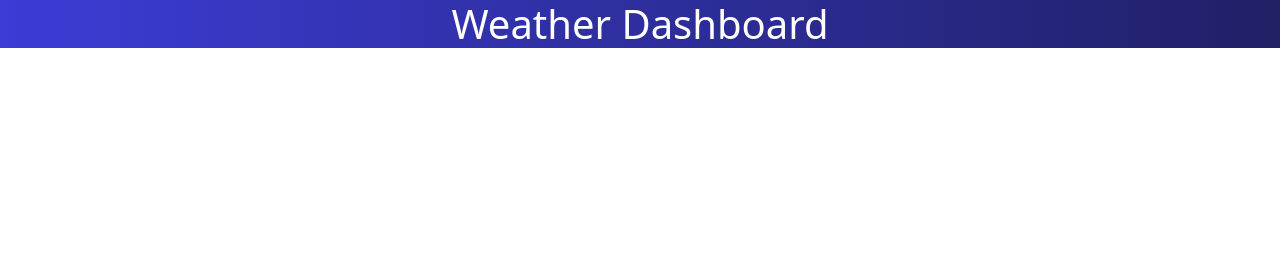
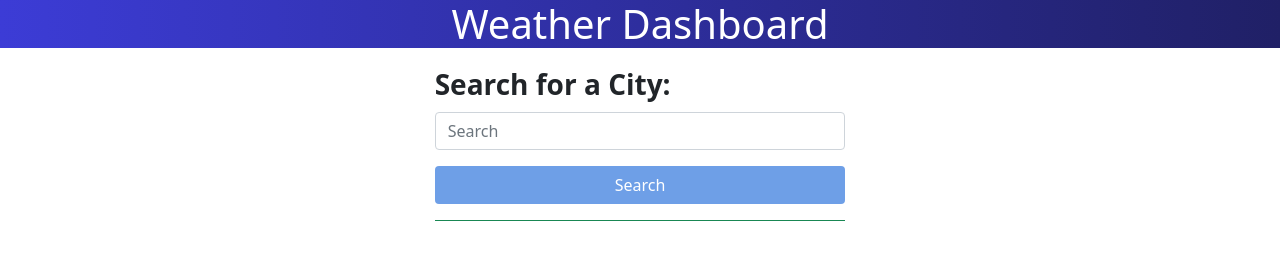
Before and after one commit to wolldog/weather-dashboard, a plain HTML site: page index.html in a window 1280 px wide. Drawn offline with nearby package versions, Linux system fonts and the light colour scheme.

Commit message:
Add search title, input and button; html & css

```diff
--- a/assets/css/style.css
+++ b/assets/css/style.css
@@ -14,3 +14,8 @@
     background-image: linear-gradient(to right, var(--lightblue), var(--darkblue));
 
 }
+
+#search {
+
+    background-color: var(--paleblue);
+}
--- a/index.html
+++ b/index.html
@@ -17,6 +17,17 @@
         </div>
     </header>
     <main>
+        <div class="row">
+            <div class="col-md-4 container-md">
+                <form class="mb-3 pb-3 border-bottom border-success">
+                    <label for="inputSearch" class="col-form-label fw-bold fs-3">Search for a City:</label>
+                    <div class="d-grid gap-3">
+                        <input type="text" class="form-control" placeholder='Search' id="inputSearch">
+                        <button type="submit" class="btn text-white" id="search">Search</button>
+                    </div>
+                </form>
+            </div>
+        </div>
 
     </main>
     <script src="https://cdn.jsdelivr.net/npm/bootstrap@5.1.3/dist/js/bootstrap.bundle.min.js" integrity="sha384-ka7Sk0Gln4gmtz2MlQnikT1wXgYsOg+OMhuP+IlRH9sENBO0LRn5q+8nbTov4+1p" crossorigin="anonymous"></script>
```
